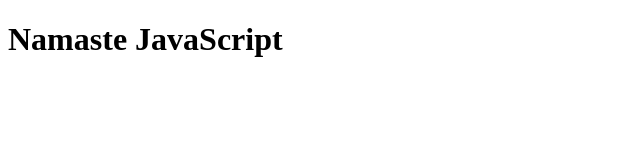
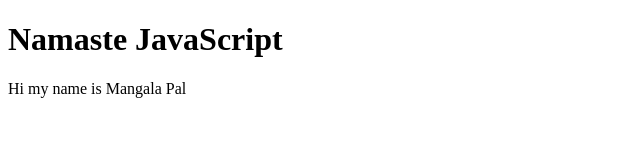
Before and after one commit to mangalapal/demo-repo, a plain HTML site: page index.html in a window 1280 px wide. Shown: the whole page, without its empty margins (0-640 px from the left). Drawn offline with Linux system fonts and the light colour scheme.

Commit message:
add new tag

```diff
--- a/index.html
+++ b/index.html
@@ -7,5 +7,6 @@
 </head>
 <body>
     <h1>Namaste JavaScript</h1>
+    <p>Hi my name is  Mangala Pal</p>
 </body>
 </html>
```
